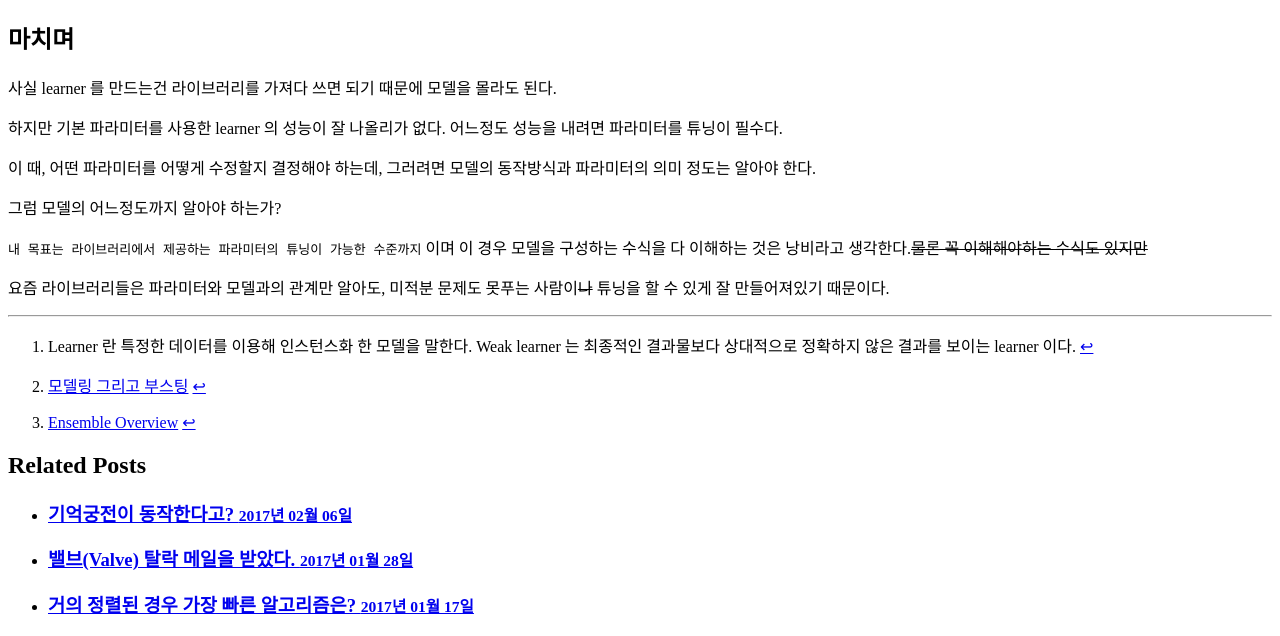
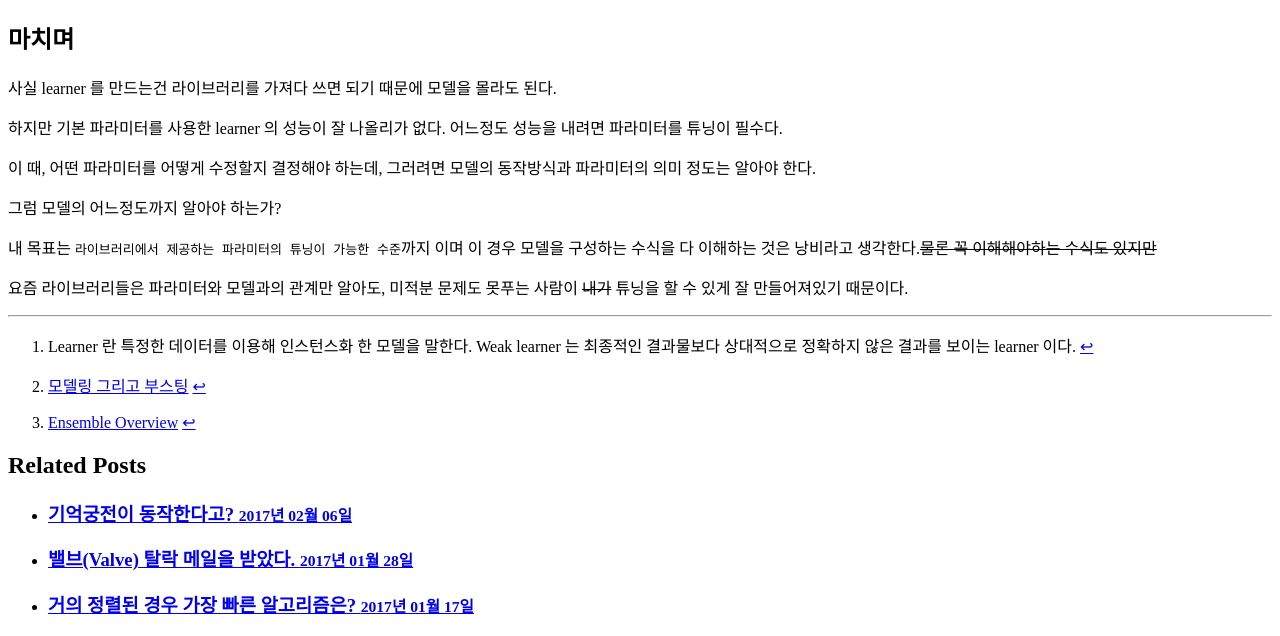
Before and after one commit to haandol/haandol.github.com, a Jekyll site: the page built from _posts/2017-02-06-ensemble-bagging-boosting.md, in a window 1280 px wide and 900 px high, scrolled down 1642 px, cut to the strip 264-900 px from the top of the window. Built offline with Jekyll 4.4.1, drawn with Linux system fonts in a browser that asks for light colours; comment, search, counter and statistics services are not loaded.

Commit message:
modify markup

```diff
--- a/_posts/2017-02-06-ensemble-bagging-boosting.md
+++ b/_posts/2017-02-06-ensemble-bagging-boosting.md
@@ -60,9 +60,9 @@ XGBoost와 Random Forest 를 찾아봤더니 앙상블 기법을 쓴다고 한
 
 그럼 모델의 어느정도까지 알아야 하는가?
 
-`내 목표는 라이브러리에서 제공하는 파라미터의 튜닝이 가능한 수준까지` 이며 이 경우 모델을 구성하는 수식을 다 이해하는 것은 낭비라고 생각한다.~~물론 꼭 이해해야하는 수식도 있지만~~
+내 목표는 `라이브러리에서 제공하는 파라미터의 튜닝이 가능한 수준`까지 이며 이 경우 모델을 구성하는 수식을 다 이해하는 것은 낭비라고 생각한다.~~물론 꼭 이해해야하는 수식도 있지만~~
 
-요즘 라이브러리들은 파라미터와 모델과의 관계만 알아도, 미적분 문제도 못푸는 사람이~~나~~ 튜닝을 할 수 있게 잘 만들어져있기 때문이다.
+요즘 라이브러리들은 파라미터와 모델과의 관계만 알아도, 미적분 문제도 못푸는 사람이 ~~내가~~ 튜닝을 할 수 있게 잘 만들어져있기 때문이다.
 
 ----
 
```
